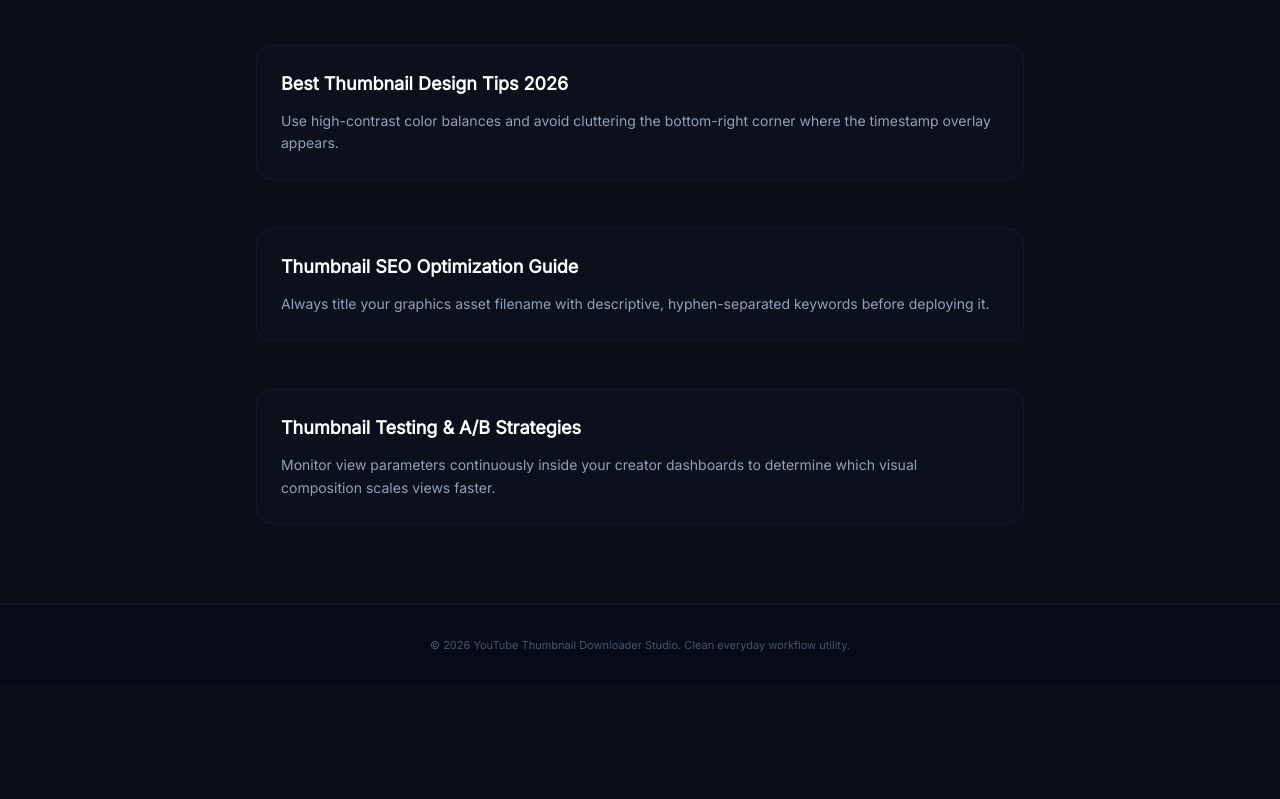
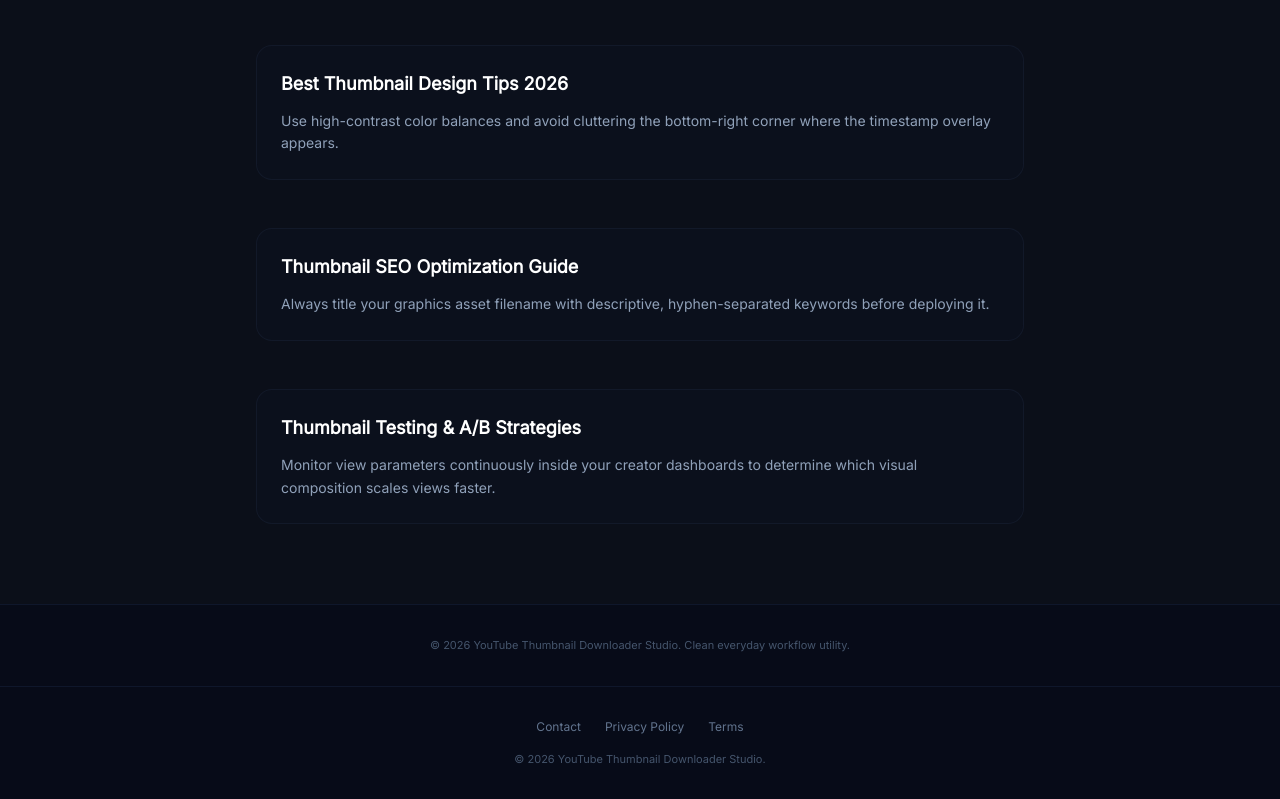
Before and after one commit to DanushkaAponsu/ytcoverdownload, a plain HTML site: page index.html in a window 1280 px wide. Shown: the part 2828-3627 px from the top of the page. Before the commit the page ends 3514 px from the top, so only its background shows below. Drawn offline with nearby package versions, Linux system fonts and the light colour scheme.

Commit message:
Update index.html

```diff
--- a/index.html
+++ b/index.html
@@ -243,6 +243,16 @@
             <p class="text-[11px] text-slate-600">&copy; 2026 YouTube Thumbnail Downloader Studio. Clean everyday workflow utility.</p>
         </div>
     </footer>
+    <footer class="border-t border-slate-900 bg-slate-950/40 py-8 relative z-10 text-center">
+    <div class="max-w-3xl mx-auto px-6 space-y-4">
+        <div class="flex justify-center gap-6 text-xs font-medium text-slate-500">
+            <a href="contact.html" class="hover:text-slate-400">Contact</a>
+            <a href="privacy.html" class="hover:text-slate-400">Privacy Policy</a>
+            <a href="terms.html" class="hover:text-slate-400">Terms</a>
+        </div>
+        <p class="text-[11px] text-slate-600">&copy; 2026 YouTube Thumbnail Downloader Studio.</p>
+    </div>
+</footer>
 
     <script>
         const urlInput = document.getElementById('videoUrl');
```
